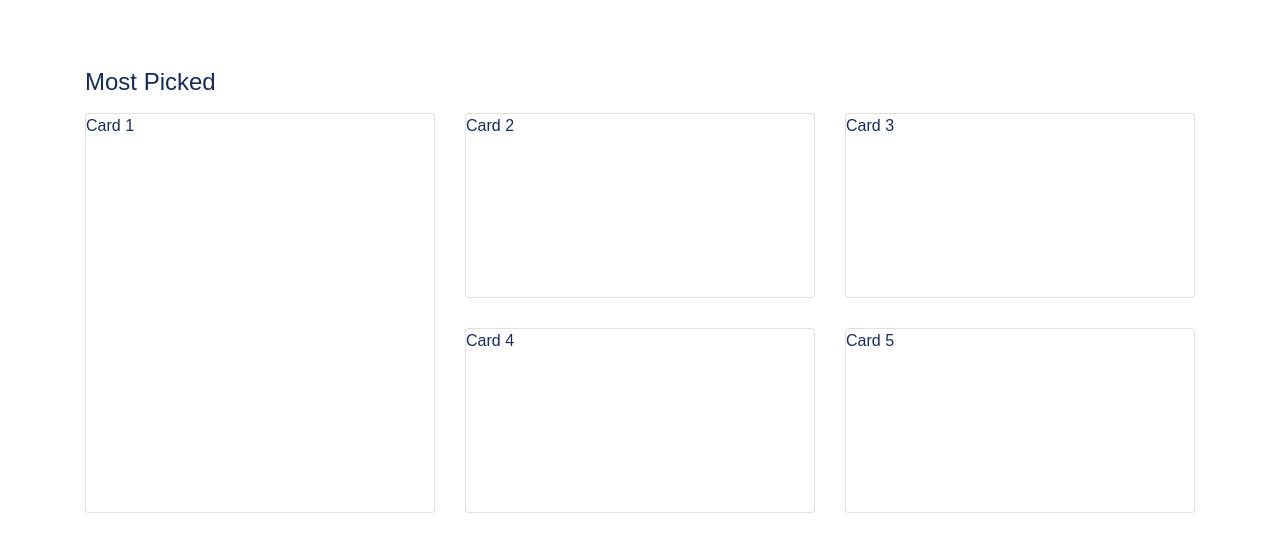
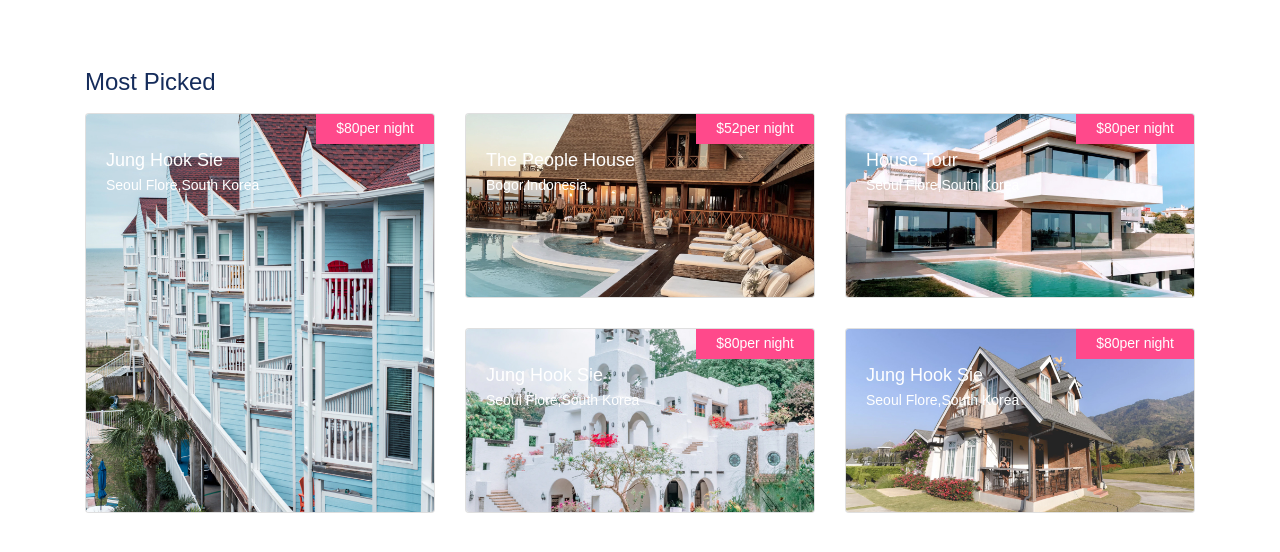
Before and after one commit to rezarubik/bwamern, a React (Create React App) app: page / in a window 1280 px wide. Shown: the part 682-1234 px from the top of the page. Built offline with nearby package versions, Linux system fonts and the light colour scheme.

Commit message:
[Progress Mostpicked] now in mostpicked styling css part 3

```diff
--- a/src/assets/scss/_variables.scss
+++ b/src/assets/scss/_variables.scss
@@ -37,7 +37,7 @@ $grays: map-merge(
 $blue:    #007bff !default;
 $indigo:  #3252DF !default;
 $purple:  #6f42c1 !default;
-$pink:    #e83e8c !default;
+$pink:    #FF498B !default;
 $red:     #dc3545 !default;
 $orange:  #fd7e14 !default;
 $yellow:  #ffc107 !default;
--- a/src/assets/scss/style.scss
+++ b/src/assets/scss/style.scss
@@ -14,7 +14,7 @@
 @import "images";
 @import "code";
 @import "grid";
-@import 'container-grid';
+@import "container-grid";
 @import "tables";
 @import "forms";
 @import "buttons";
@@ -49,7 +49,7 @@
   font-weight: 500;
   font-family: "Poppins", sans-serif;
   color: $primary;
-  &:hover{
+  &:hover {
     color: $primary;
     text-decoration: none;
   }
@@ -65,8 +65,8 @@ header {
 
     ul.navbar-nav {
       li.nav-item {
-        &.active{
-          a.nav-link{
+        &.active {
+          a.nav-link {
             color: $primary;
           }
         }
@@ -86,9 +86,105 @@ header {
     }
   }
 }
-section{
+section {
   margin-bottom: 70px;
 }
-.card{
+
+.img-cover {
+  object-fit: cover;
   height: 100%;
+  width: 100%;
 }
+
+.img-contain {
+  object-fit: contain;
+  height: 100%;
+  width: 100%;
+}
+
+.card {
+  height: 100%;
+
+  // * start tag
+  .tag {
+    z-index: 3;
+    font-size: 0.875rem;
+    background-color: $pink;
+    padding: 0.25rem 1.25rem;
+    position: absolute;
+    top: 0;
+    right: 0;
+    color: $white;
+    min-height: 30px;
+    border-bottom: 0 15px;
+    // * span
+    .span {
+      font-weight: 300; //* sama seperti 300 light
+    }
+    // * span
+  }
+  // * end tag
+
+  // * start img wrapper
+  .img-wrapper {
+    height: 100%;
+    margin-bottom: 0;
+    border-radius: 0.9375rem;
+    overflow: hidden; //* kalau ada yang melebihi maka akan di hidden
+  }
+  // * end img wrapper
+
+  // * start meta-wrapper
+  .meta-wrapper {
+    margin-top: 1rem;
+    h5 {
+      font-size: 1.125rem;
+      margin-bottom: 2px;
+    }
+    span {
+      font-size: 0.875rem;
+    }
+  }
+  // * end meta-wrapper
+
+  // * start card-feautured
+  &.card-featured {
+    overflow: hidden;
+    cursor: pointer;
+    height: 100%;
+    &:after {
+      position: absolute;
+      content: "";
+      top: 0;
+      right: 0;
+      bottom: 0;
+      transform: scale(1.1);
+      transition: 0.5s transform ease-in-out;
+      z-index: 2;
+      @include gradient-y(rgba($black, 0), rgba($black, 0.51), 0%, 100%);
+    }
+    .img-wrapper {
+      z-index: 1;
+      margin: 0;
+      position: absolute;
+      top: 0;
+      left: 0;
+      right: 0;
+      bottom: 0;
+      transform: scale(1.1);
+      transition: 0.25s transform ease-in-out;
+      border-radius: $border-radius;
+    }
+    .meta-wrapper {
+      z-index: 4;
+      color: $white;
+      padding: 20px;
+      position: absolute;
+      top: 0;
+      bottom: 0;
+      width: 100%;
+      transform: translateY(0);
+    }
+  }
+  // * end card-feautured
+}
--- a/src/parts/MostPicked.js
+++ b/src/parts/MostPicked.js
@@ -1,25 +1,42 @@
 import React from "react";
+import Button from "elements/Button";
 
 export default function MostPicked(props) {
   return (
     <section className="container">
       <h4 className="mb-3">Most Picked</h4>
       <div className="container-grid">
-        <div className="item column-4 row-2">
-          <div className="card h-100">Card 1</div>
-        </div>
-        <div className="item column-4 row-1">
-          <div className="card h-100">Card 2</div>
-        </div>
-        <div className="item column-4 row-1">
-          <div className="card h-100">Card 3</div>
-        </div>
-        <div className="item column-4 row-1">
-          <div className="card h-100">Card 4</div>
-        </div>
-        <div className="item column-4 row-1">
-          <div className="card h-100">Card 5</div>
-        </div>
+        {props.data.map((item, index) => {
+          return (
+            <div className={`item column-4 ${index == 0 ? "row-2" : "row-1"}`}>
+              <div className="card card-featured">
+                <div className="tag">
+                  ${item.price}
+                  <span className="font-weight-light">per {item.unit} </span>
+                </div>
+                <figure className="img-wrapper">
+                  <img
+                    src={item.imageUrl}
+                    alt={item.name}
+                    className="img-cover"
+                  />
+                </figure>
+                <div className="meta-wrapper">
+                  <Button
+                    type="link"
+                    className="streched-link d-block text-white"
+                    href={"/properties/${item._id}"}
+                  >
+                    <h5>{item.name}</h5>
+                  </Button>
+                  <span>
+                    {item.city},{item.country}
+                  </span>
+                </div>
+              </div>
+            </div>
+          );
+        })}
       </div>
     </section>
   );
```
